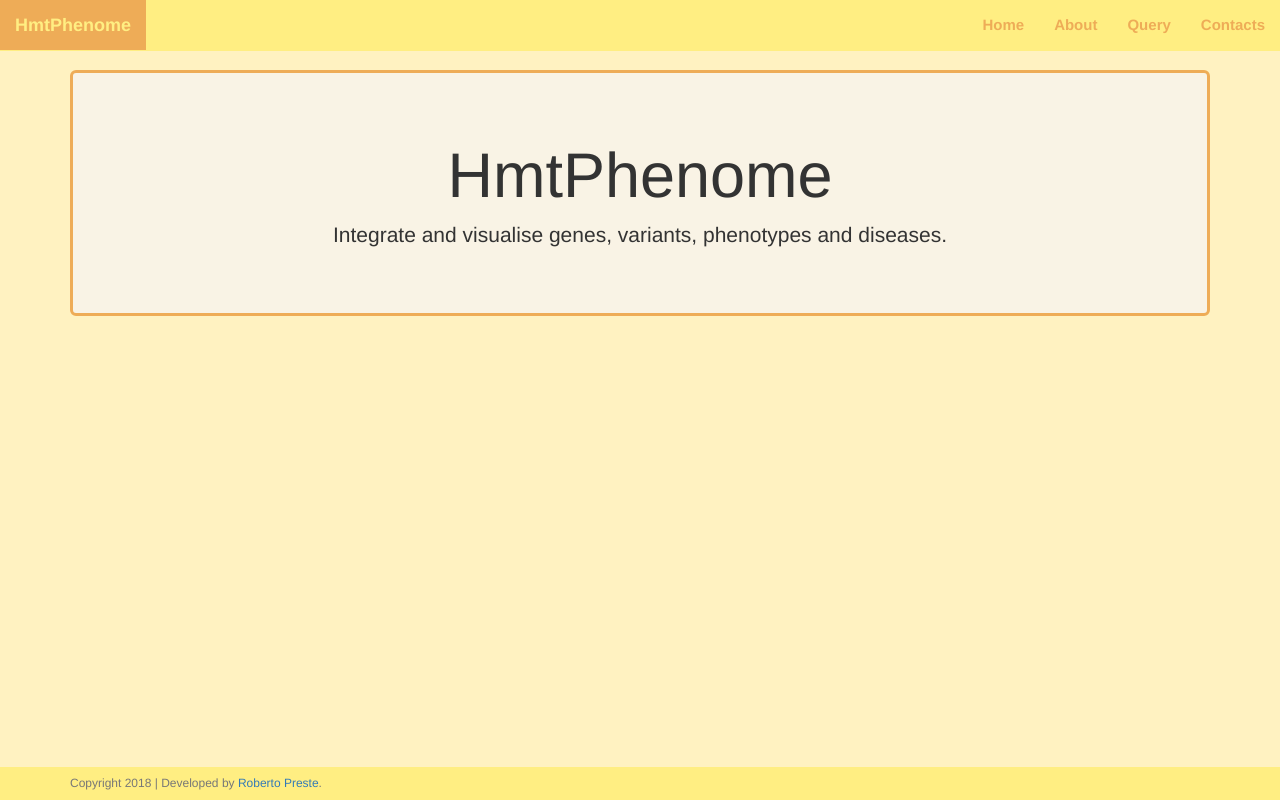
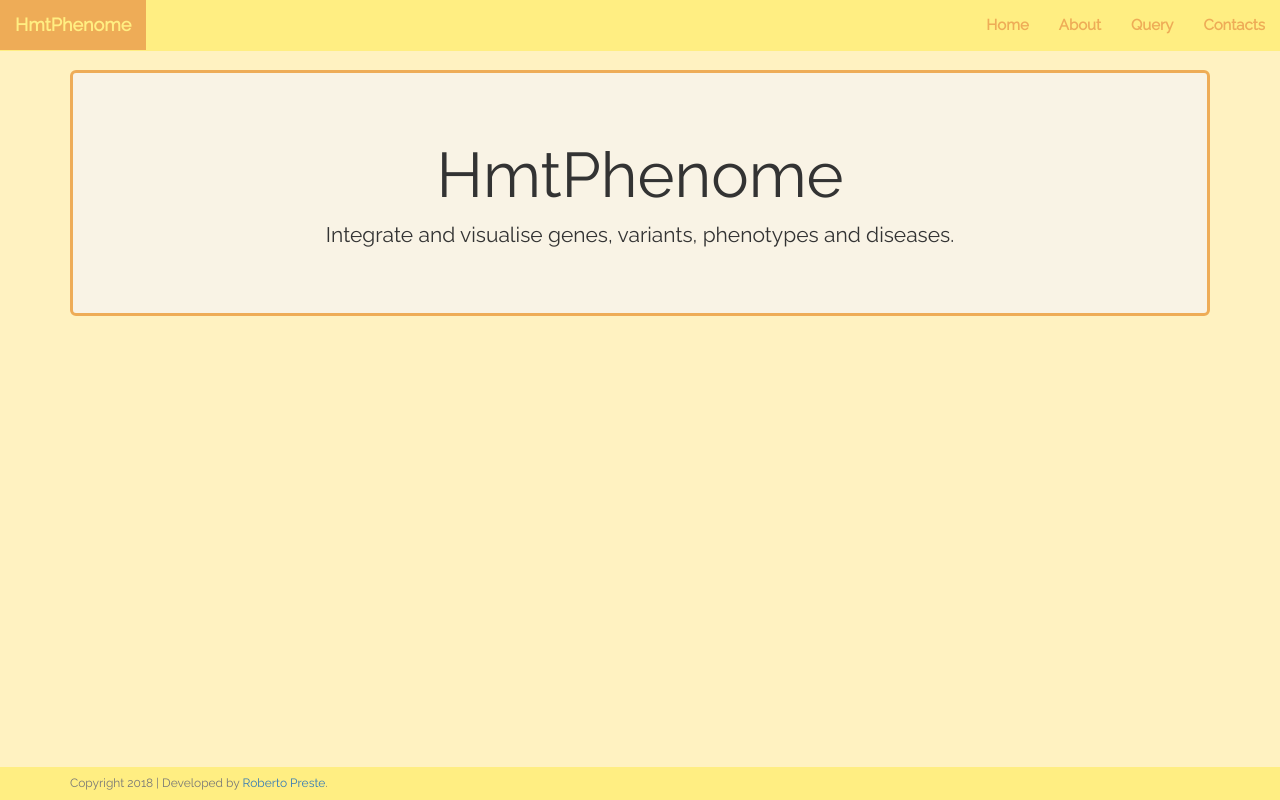
Before and after one commit to robertopreste/HmtPhenome, a Python web app: template app/templates/index.html in a window 1280 px wide. Run offline with Jinja, Linux system fonts and the light colour scheme; the template is opened without the code that fills it, so the values that code supplies are empty; some libraries are stand-ins or nearby versions.

Commit message:
Change base font to Raleway

```diff
--- a/app/static/css/stylesheet.css
+++ b/app/static/css/stylesheet.css
@@ -31,7 +31,7 @@ html {
 
 body {
     background-color: var(--blond);
-    /*font-family: Verdana, Arial, sans-serif;*/
+    font-family: "Raleway", sans-serif;
     font-size: 15px;
     padding-top: 70px;
 }
--- a/app/templates/base.html
+++ b/app/templates/base.html
@@ -25,6 +25,8 @@
             <link rel="icon" type="image/png" href="{{ url_for('static', filename='img/sample_favicon.png') }}" sizes="32x32">
             <!-- Awesomplete -->
             <link rel="stylesheet" href="{{ url_for('static', filename='css/awesomplete.css') }}">
+            <!-- Google Font - Raleway -->
+            <link href="https://fonts.googleapis.com/css?family=Raleway" rel="stylesheet">
         {%- endblock styles %}
 
     {% endblock head %}
```
